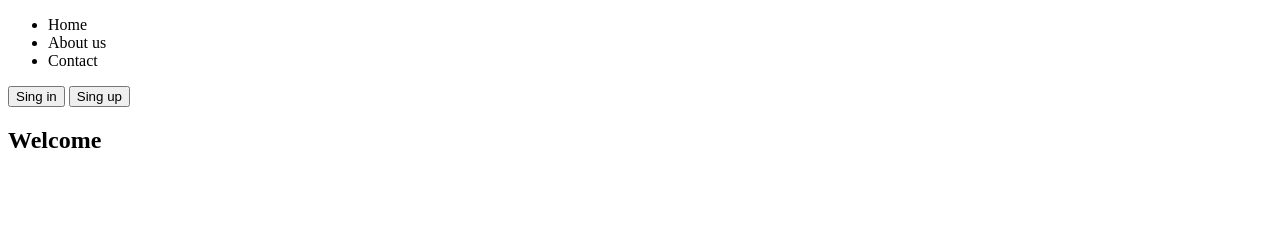
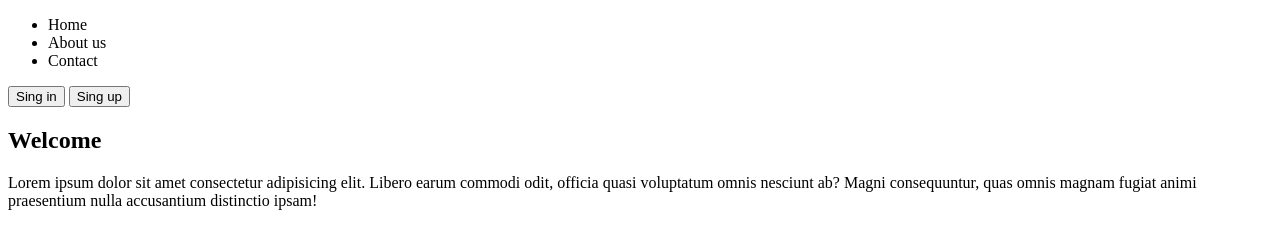
Before and after one commit to ulkarmurad/frontend-advaced-javascript, a plain HTML site: page index.html in a window 1280 px wide. Drawn offline with Linux system fonts and the light colour scheme.

Commit message:
chenged aws branch html file

```diff
--- a/index.html
+++ b/index.html
@@ -22,6 +22,10 @@
             <h1>Welcome</h1>
         </section>
     </main>
+
+    <div>
+        <p>Lorem ipsum dolor sit amet consectetur adipisicing elit. Libero earum commodi odit, officia quasi voluptatum omnis nesciunt ab? Magni consequuntur, quas omnis magnam fugiat animi praesentium nulla accusantium distinctio ipsam!</p>
+    </div>
     <script src="index.js"></script>
 </body>
 </html>
```
